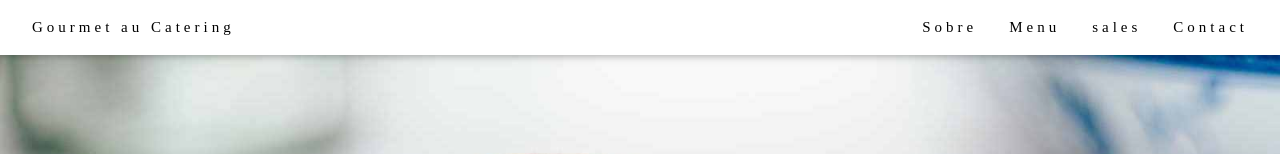
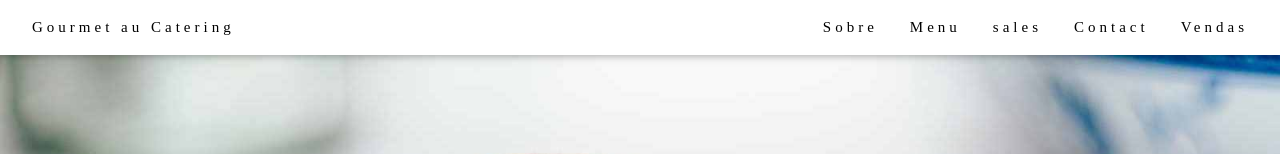
Before and after one commit to micael09-del/projeto, a plain HTML site: page le-catering/index.html in a window 1280 px wide. Shown: the top 154 px of the page. Drawn offline with nearby package versions, Linux system fonts and the light colour scheme.

Commit message:
adicionado menu vendas

```diff
--- a/le-catering/index.html
+++ b/le-catering/index.html
@@ -25,6 +25,7 @@ h1, h2, h3, h4, h5, h6 {
       <a href="#menu" class="w3-bar-item w3-button">Menu</a>
       <a href="#sales" class="w3-bar-item w3-button">sales</a>
       <a href="#contact" class="w3-bar-item w3-button">Contact</a>
+      <a href="#Vendas" class="w3-bar-item w3-button">Vendas</a>
     </div>
   </div>
 </div>
```
